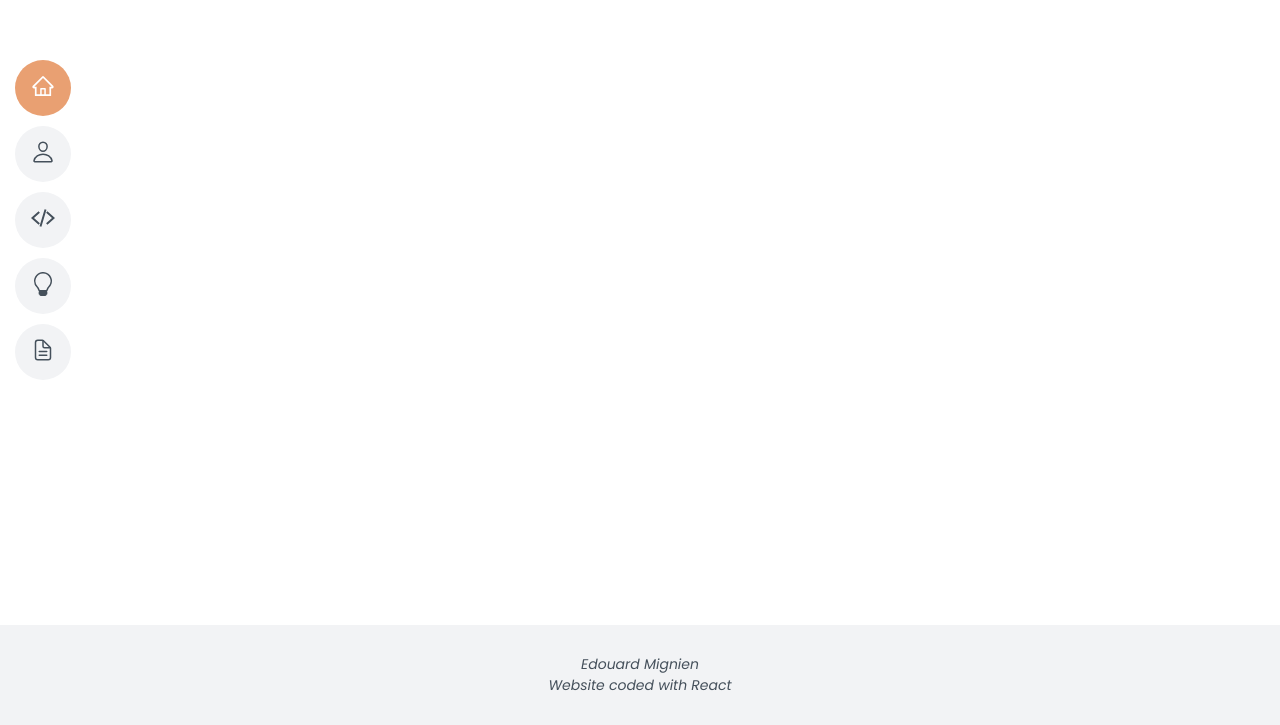
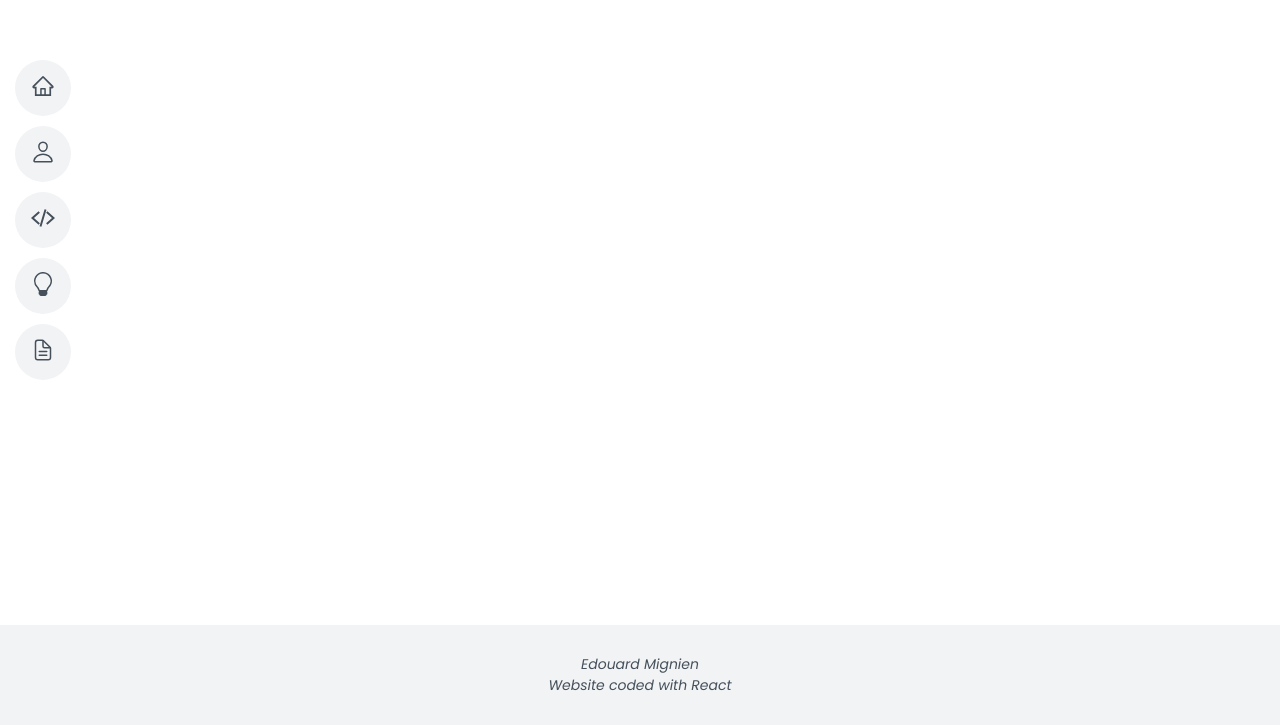
Before and after one commit to Edouard-M/Portfolio_Website, a React (Create React App) app: page / in a window 1280 px wide. Shown: the part 175-900 px from the top of the page. Built offline with nearby package versions, Linux system fonts and the light colour scheme.

Commit message:
Update hero.js

```diff
--- a/src/App.css
+++ b/src/App.css
@@ -162,9 +162,9 @@ h2::after {
 }
 
 /*--------------------------------------------------------------
-# Home
+# Hero
 --------------------------------------------------------------*/
-#home{
+#hero{
   width: 100%;
   height: 100vh;
   background-size: cover;
--- /dev/null
+++ b/src/components/landing_page_sections/Hero.js
@@ -0,0 +1,12 @@
+import React from 'react'
+
+
+function Hero() {
+  return (
+    <div className='hero-main'>
+
+    </div>
+  )
+}
+
+export default Hero
--- a/src/components/landing_page_sections/Home.js
+++ /dev/null
@@ -1,12 +0,0 @@
-import React from 'react'
-
-
-function Home() {
-  return (
-    <div className='home-main'>
-
-    </div>
-  )
-}
-
-export default Home
--- a/src/pages/LandingPage.js
+++ b/src/pages/LandingPage.js
@@ -1,6 +1,6 @@
 import React from 'react'
 import Header from '../components/generics/Header'
-import Home from '../components/landing_page_sections/Home'
+import Hero from '../components/landing_page_sections/Hero'
 
 
 
@@ -9,8 +9,8 @@ function LandingPage() {
     <div>
         <Header/>
         <div className='landing-page'>
-          <section id="home" className='home'>
-            <Home/>
+          <section id="hero" className='hero'>
+            <Hero/>
           </section>
         </div>
     </div>
```
